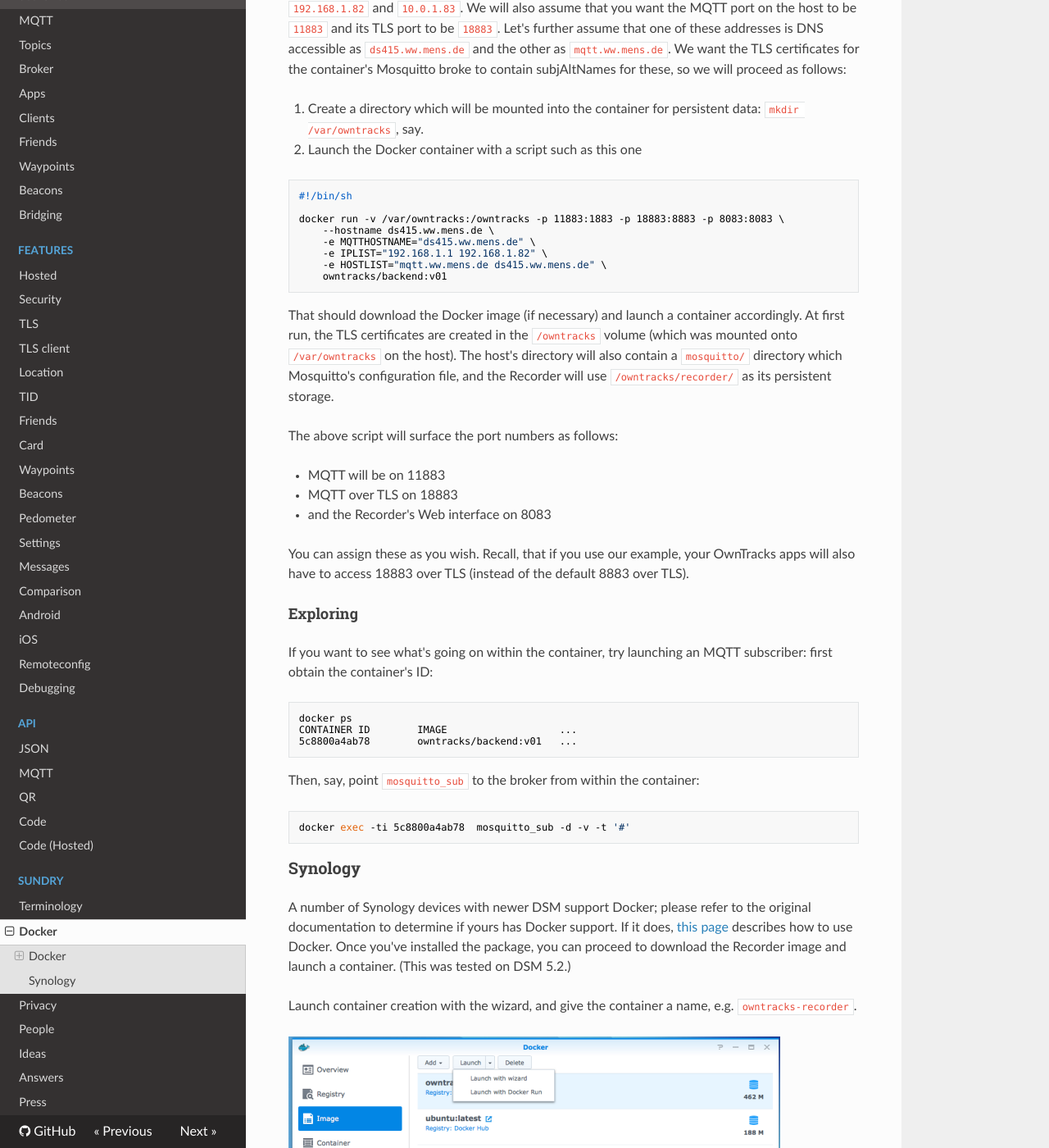
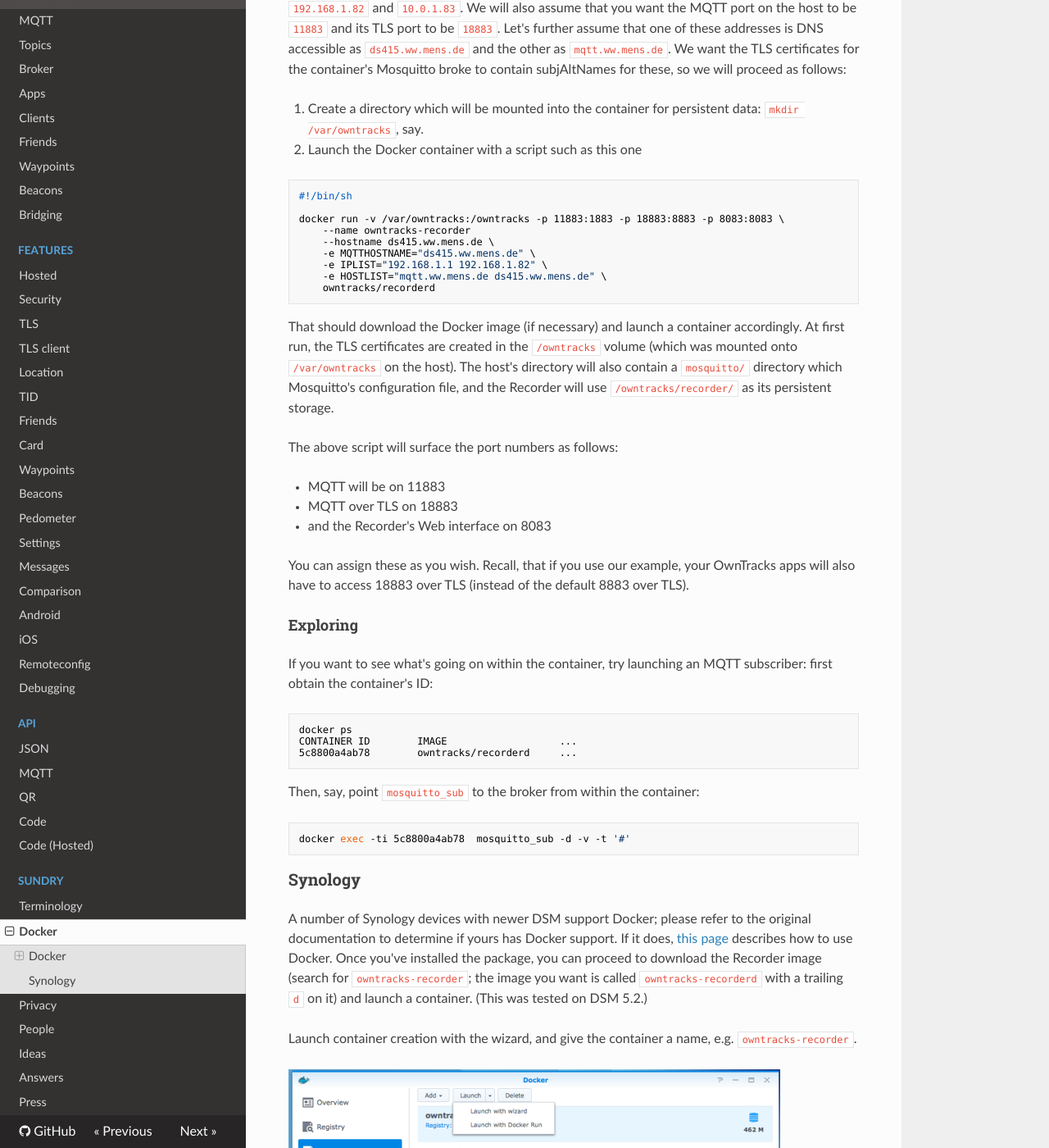
Before and after one commit to owntracks/booklet, an MkDocs documentation site: the page built from docs/clients/recorder.md, in a window 1280 px wide and 1400 px high, scrolled down 851 px. Shown: the whole window at 82% size. Built offline with MkDocs 1.6.1, drawn with Linux system fonts in a browser that asks for light colours; nearby versions of some CDN libraries; old or Windows-style settings are respelled for this version of MkDocs.

Commit message:
fix naming

````diff
--- a/docs/clients/recorder.md
+++ b/docs/clients/recorder.md
@@ -4,7 +4,7 @@ The [OwnTracks Recorder][1] is a lightweight program for storing and accessing l
 
 ### Docker
 
-We have an [experimental Docker image](https://hub.docker.com/r/owntracks/backend/) which you can use to launch the Recorder and its associated [Mosquitto] broker. The image expects a volume which you mount into it into which it will write persistent data. Furthermore, you pass environment variables into the container at first launch with which TLS certificates are created with subject (and subjAltNames) according to your preference.
+We have an [experimental Docker image](https://hub.docker.com/r/owntracks/recorderd/) which you can use to launch the Recorder and its associated [Mosquitto] broker. The image expects a volume which you mount into it into which it will write persistent data. Furthermore, you pass environment variables into the container at first launch with which TLS certificates are created with subject (and subjAltNames) according to your preference.
 
 ![architecture](owntracks-docker-host.png)
 
@@ -17,11 +17,12 @@ As an example, let's assume the host on which the Docker container will run has
 #!/bin/sh
 
 docker run -v /var/owntracks:/owntracks -p 11883:1883 -p 18883:8883 -p 8083:8083 \
+	--name owntracks-recorder
 	--hostname ds415.ww.mens.de \
 	-e MQTTHOSTNAME="ds415.ww.mens.de" \
 	-e IPLIST="192.168.1.1 192.168.1.82" \
 	-e HOSTLIST="mqtt.ww.mens.de ds415.ww.mens.de" \
-	owntracks/backend:v01
+	owntracks/recorderd
 ```
 
 That should download the Docker image (if necessary) and launch a container accordingly. At first run, the TLS certificates are created in the `/owntracks` volume (which was mounted onto `/var/owntracks` on the host). The host's directory will also contain a `mosquitto/` directory which Mosquitto's configuration file, and the Recorder will use `/owntracks/recorder/` as its persistent storage.
@@ -41,7 +42,7 @@ If you want to see what's going on within the container, try launching an MQTT s
 ```sh
 docker ps
 CONTAINER ID        IMAGE                   ...
-5c8800a4ab78        owntracks/backend:v01   ...
+5c8800a4ab78        owntracks/recorderd     ...
 ```
 
 Then, say, point `mosquitto_sub` to the broker from within the container:
@@ -52,7 +53,7 @@ docker exec -ti 5c8800a4ab78  mosquitto_sub -d -v -t '#'
 
 ### Synology
 
-A number of Synology devices with newer DSM support Docker; please refer to the original documentation to determine if yours has Docker support. If it does, [this page](http://blog.pavelsklenar.com/how-to-install-and-use-docker-on-synology/) describes how to use Docker. Once you've installed the package, you can proceed to download the Recorder image and launch a container. (This was tested on DSM 5.2.)
+A number of Synology devices with newer DSM support Docker; please refer to the original documentation to determine if yours has Docker support. If it does, [this page](http://blog.pavelsklenar.com/how-to-install-and-use-docker-on-synology/) describes how to use Docker. Once you've installed the package, you can proceed to download the Recorder image (search for `owntracks-recorder`; the image you want is called `owntracks-recorderd` with a trailing `d` on it) and launch a container. (This was tested on DSM 5.2.)
 
 Launch container creation with the wizard, and give the container a name, e.g. `owntracks-recorder`.
 
````
